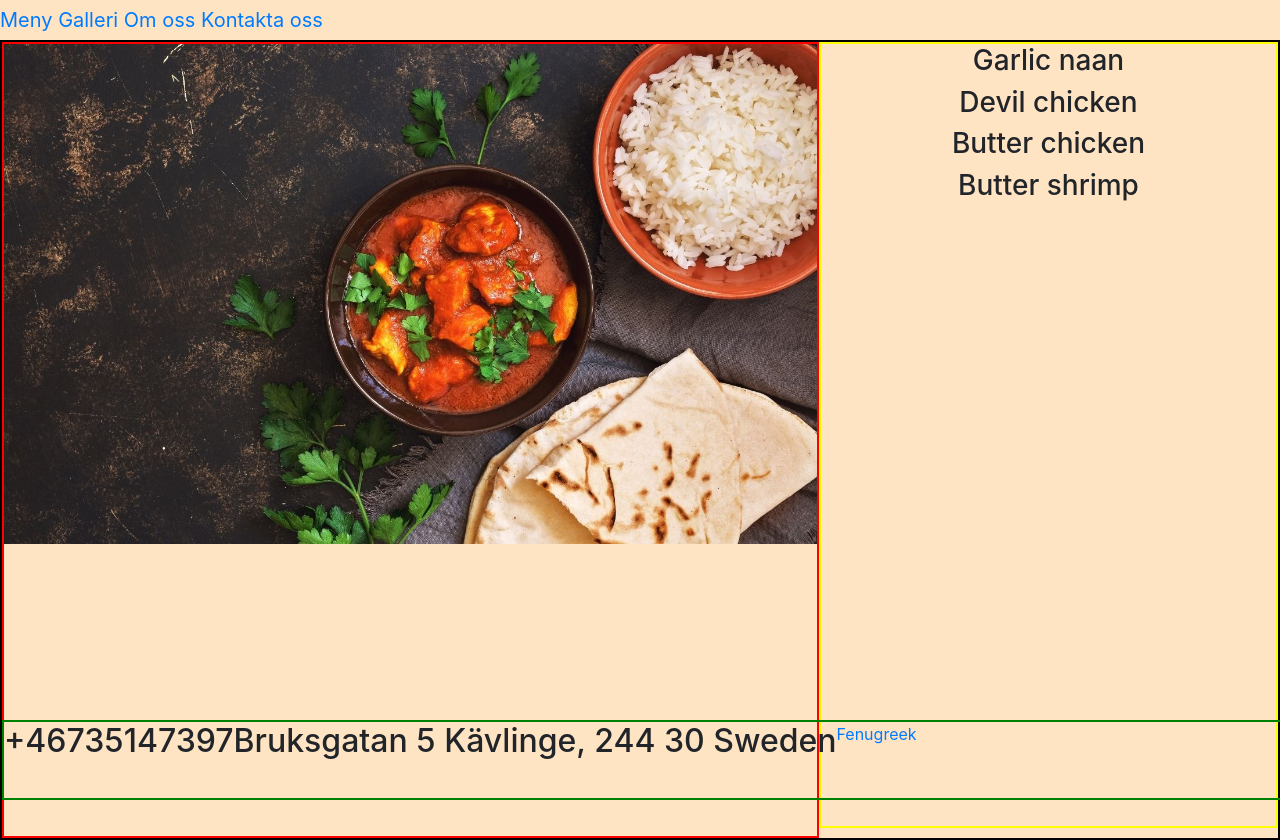
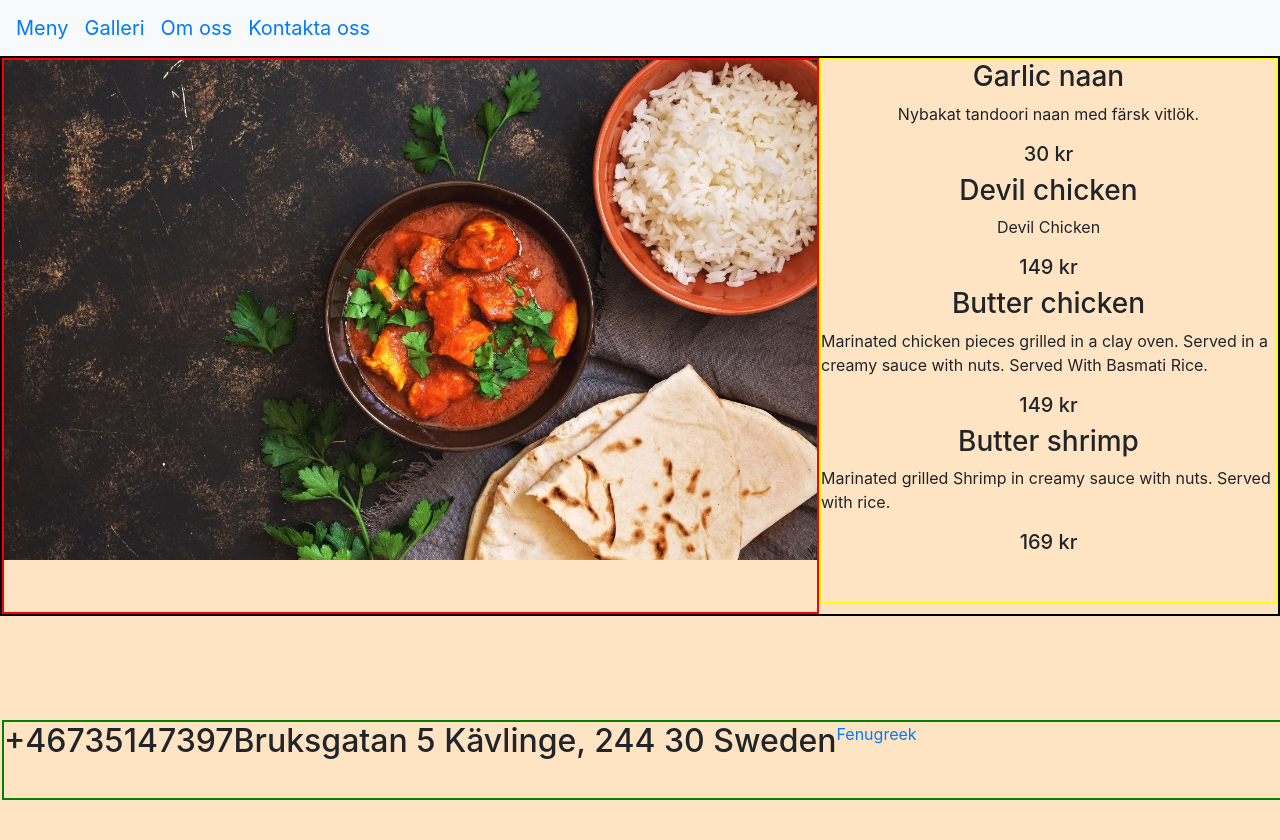
Before and after one commit to 02HJA11/JAVA22-html-mp2-Johan-Axmon, a plain HTML site: page index.html in a window 1280 px wide. Shown: the top 840 px of the page. After the commit the page ends 800 px from the top, so only its background shows below. Drawn offline with nearby package versions, Linux system fonts and the light colour scheme.

Commit message:
made some changes
will look further into making better changes when I get home

```diff
--- a/css/style.css
+++ b/css/style.css
@@ -9,7 +9,7 @@ body{
 .main-area{
     border: solid 2px black;
     width: auto;
-    height: 50rem;
+    height: 35rem;
     display: flex;
     flex-direction: row;
 
--- a/index.html
+++ b/index.html
@@ -10,12 +10,12 @@
     <title>Restaurang</title>
 </head>
 <body>
-    <nav class="navbar-brand">
+    <nav class="navbar navbar-expand-lg bg-light">
 
-<a href="">Meny</a>
-<a href="">Galleri</a>
-<a href="">Om oss</a>
-<a href="">Kontakta oss</a>
+<a href="" class="navbar-brand" >Meny</a>
+<a href="" class="navbar-brand" >Galleri</a>
+<a href="" class="navbar-brand" >Om oss</a>
+<a href="" class="navbar-brand" >Kontakta oss</a>
     </nav>
     <div class="main-area">
         <div class="images">
@@ -23,9 +23,17 @@
         </div>
         <div class="menu">
  <h3>Garlic naan</h3>
+ <p>Nybakat tandoori naan med färsk vitlök.</p>
+ <h5>30 kr</h5>
  <h3>Devil chicken</h3>
+ <p>Devil Chicken</p>
+ <h5>149 kr</h5>
  <h3>Butter chicken</h3>
+ <p>Marinated chicken pieces grilled in a clay oven. Served in a creamy sauce with nuts. Served With Basmati Rice.</p>
+ <h5>149 kr</h5>
  <h3>Butter shrimp</h3>
+ <p>Marinated grilled Shrimp in creamy sauce with nuts. Served with rice.</p>
+ <h5>169 kr</h5>
     </div>
     <footer>
 <h2>+46735147397</h2>
```
